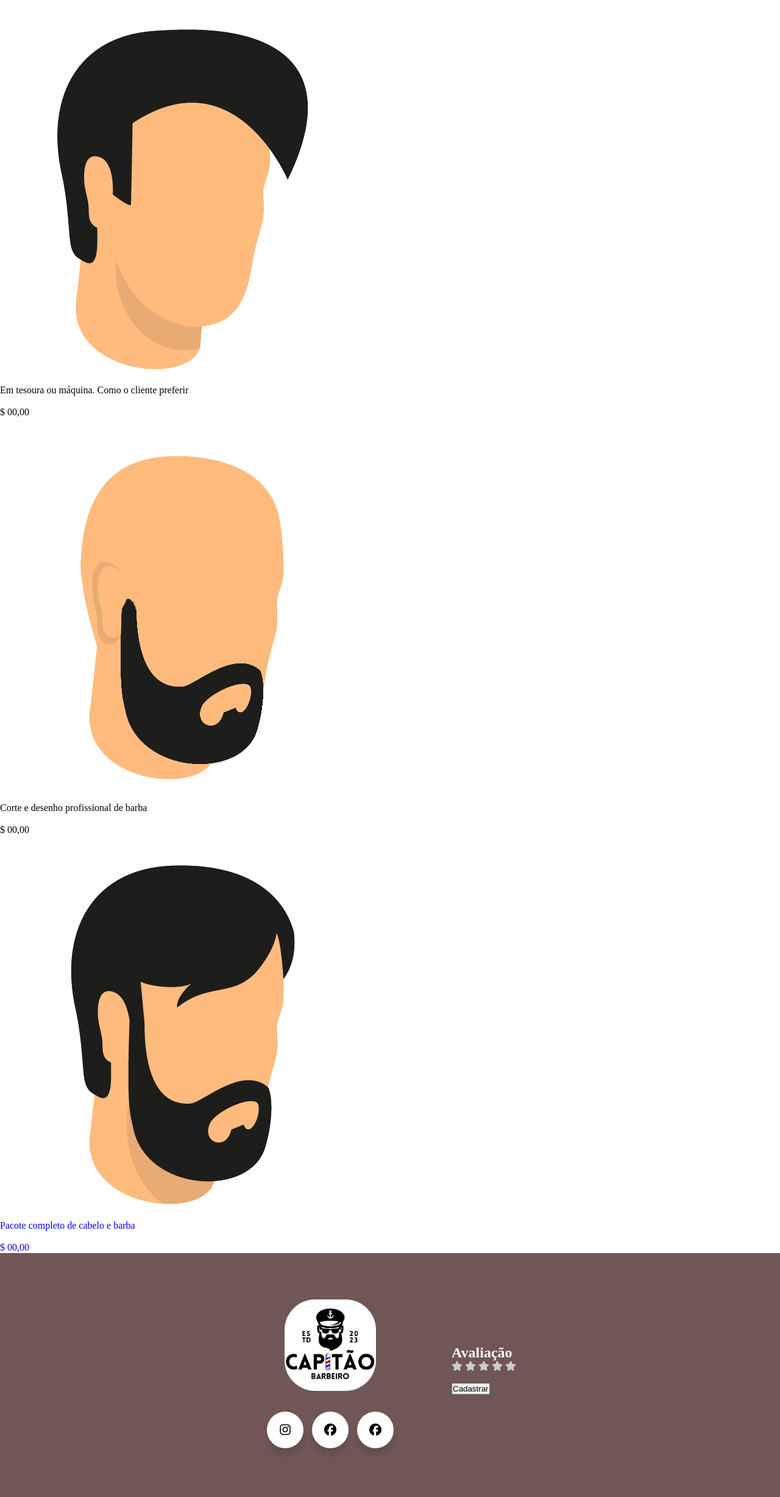
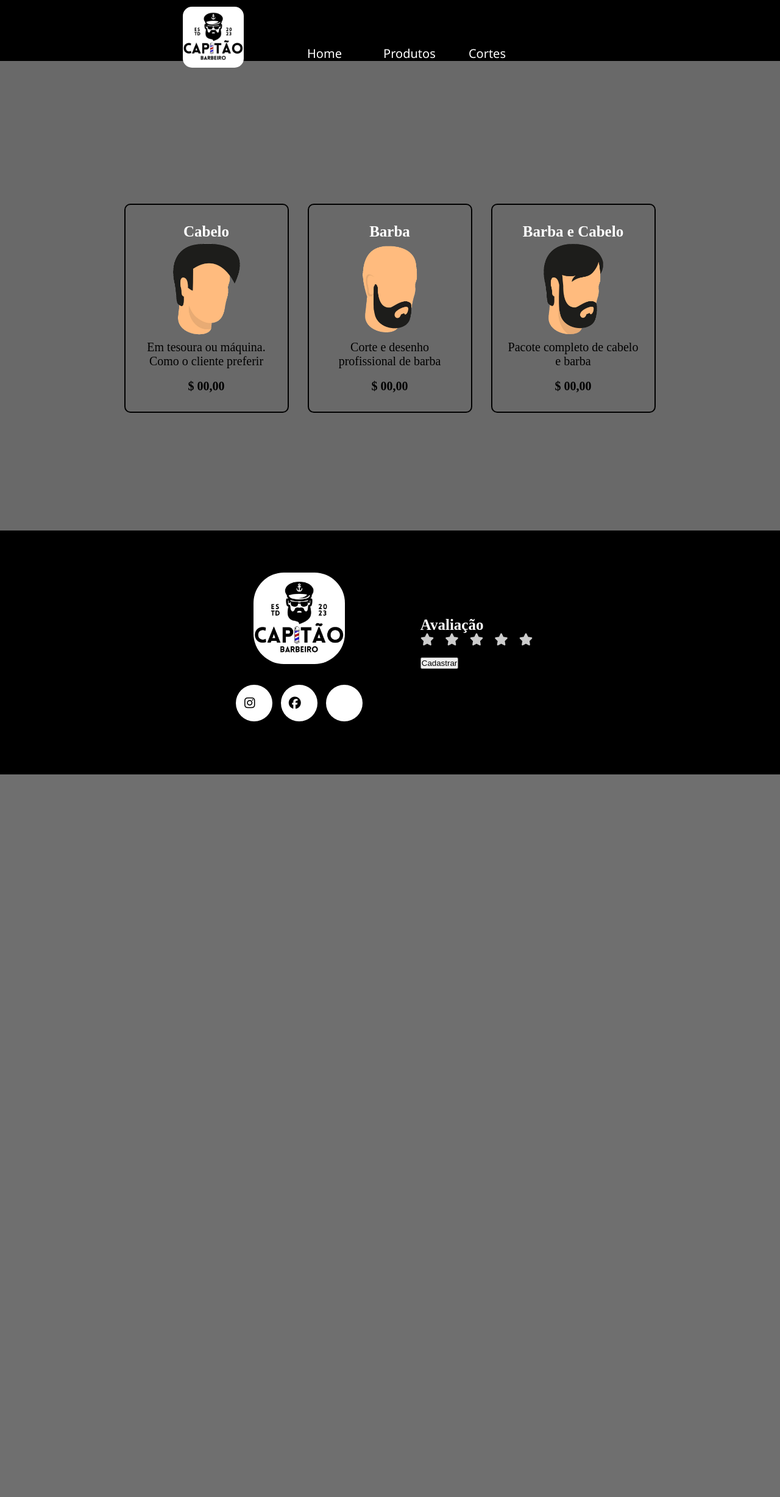
Before and after one commit to joaobragheroli/Barbearia-Capit-o, a PHP site: page /php/Agendamento.php in a window 1280 px wide. Shown: the whole page at 61% size. After the commit the page ends 1270 px from the top, so only its background shows below. Run offline with PHP 8.4, Linux system fonts and the light colour scheme; some libraries are stand-ins or nearby versions.

Commit message:
Novidade

```diff
--- a/css/Footer.css
+++ b/css/Footer.css
@@ -6,9 +6,8 @@
 
 footer{
     height: 50vh;
-    width: 100vw;
     margin-top: auto;
-    background-color: rgb(112, 86, 86);
+    background-color: black;
 }
 
 .conteiner{
--- a/css/Header.css
+++ b/css/Header.css
@@ -1,11 +1,11 @@
 *{
     margin: 0;
     padding: 0;
+    box-sizing: border-box;
 }
 
-body{
-    overflow: hidden;
-}
+
+
 
 .conteiner img{
     border-radius: 15px;
--- a/css/style.css
+++ b/css/style.css
@@ -15,6 +15,10 @@ body {
 
 .corpo-agendamento{
     height: 100vh;
+    padding-top: 70px;
+    display: flex;
+    align-items: center;
+    justify-content: center;
 }
 
 .agendamento{
--- a/php/Agendamento.php
+++ b/php/Agendamento.php
@@ -4,13 +4,14 @@
     <meta charset="UTF-8">
     <meta name="viewport" content="width=device-width, initial-scale=1.0">
     <link rel="shortcut icon" href="../img/img.ico" type="image/x-icon">
+    <link rel="stylesheet" href="../css/style.css">
 
     <title>Document</title>
 </head>
 <body>
     <header>
         <?php
-            // include './Header.php';
+            include './Header.php';
         ?>
     </header>
 
@@ -31,13 +32,13 @@
                     <br>
                     <p class="product-price">$ 00,00</p>
                 </li>
-                <a href="../php/Agendamento.php">
+                <a href="marcarhora.php">
                     <li>
-                        <h2>Barba e Cabelo</h2>
-                        <img src="../img/Cabelo e Barba.png">
-                        <p class="agendamento-descricao">Pacote completo de cabelo e barba</p>
-                        <br>
-                        <p class="product-price">$ 00,00</p>
+                            <h2>Barba e Cabelo</h2>
+                            <img src="../img/Cabelo e Barba.png">
+                            <p class="agendamento-descricao">Pacote completo de cabelo e barba</p>
+                            <br>
+                            <p class="product-price">$ 00,00</p>
                     </li>
                 </a>
             </ul>
--- a/php/Footer.php
+++ b/php/Footer.php
@@ -1,6 +1,7 @@
 <head>
     <link rel="stylesheet" href="../css/Footer.css">
     <link rel="stylesheet" href="https://cdnjs.cloudflare.com/ajax/libs/font-awesome/6.5.1/css/all.min.css">
+    <script src="https://unpkg.com/@phosphor-icons/web"></script>
 </head>
 <footer>
         <div class="conteiner">
@@ -28,7 +29,7 @@
 
                         <a href="#" class="btn WhatsApp">
                             <div class="icon">
-                                <i class="fab fa-facebook"></i>
+                            <i class="ph ph-whatsapp-logo"></i>
                             </div>
                             <span>WhatsApp</span>
                         </a>
```
Also changed, not shown: php/marcarhora.php (added).
